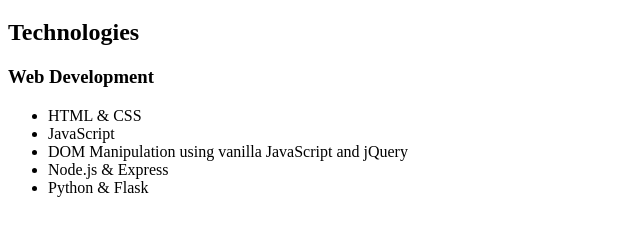
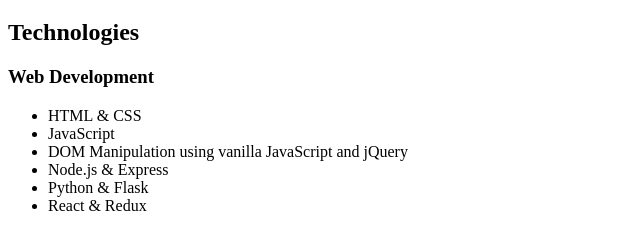
Before and after one commit to angemesias/project-1-1, a plain HTML site: page index.html in a window 1280 px wide. Shown: the part 61-310 px from the top of the page, without its empty margins (0-640 px from the left). Drawn offline with Linux system fonts and the light colour scheme.

Commit message:
Add a list

```diff
--- a/index.html
+++ b/index.html
@@ -14,9 +14,9 @@
             <li>DOM Manipulation using vanilla JavaScript and jQuery</li>
             <li>Node.js & Express</li>
             <li>Python & Flask</li>
+            <li>React & Redux</li>
+        </ul>
 
-
-        </ul>
 
     </body>
 </html>
```
